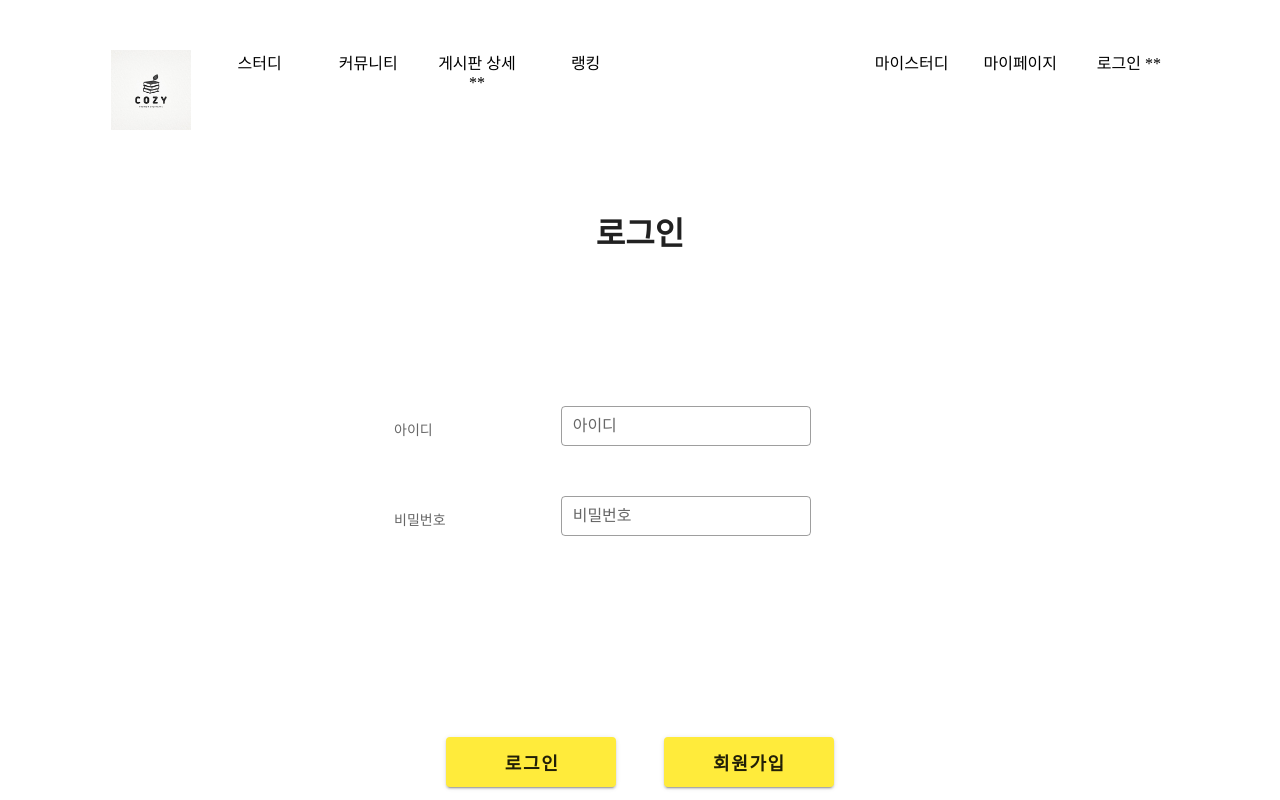
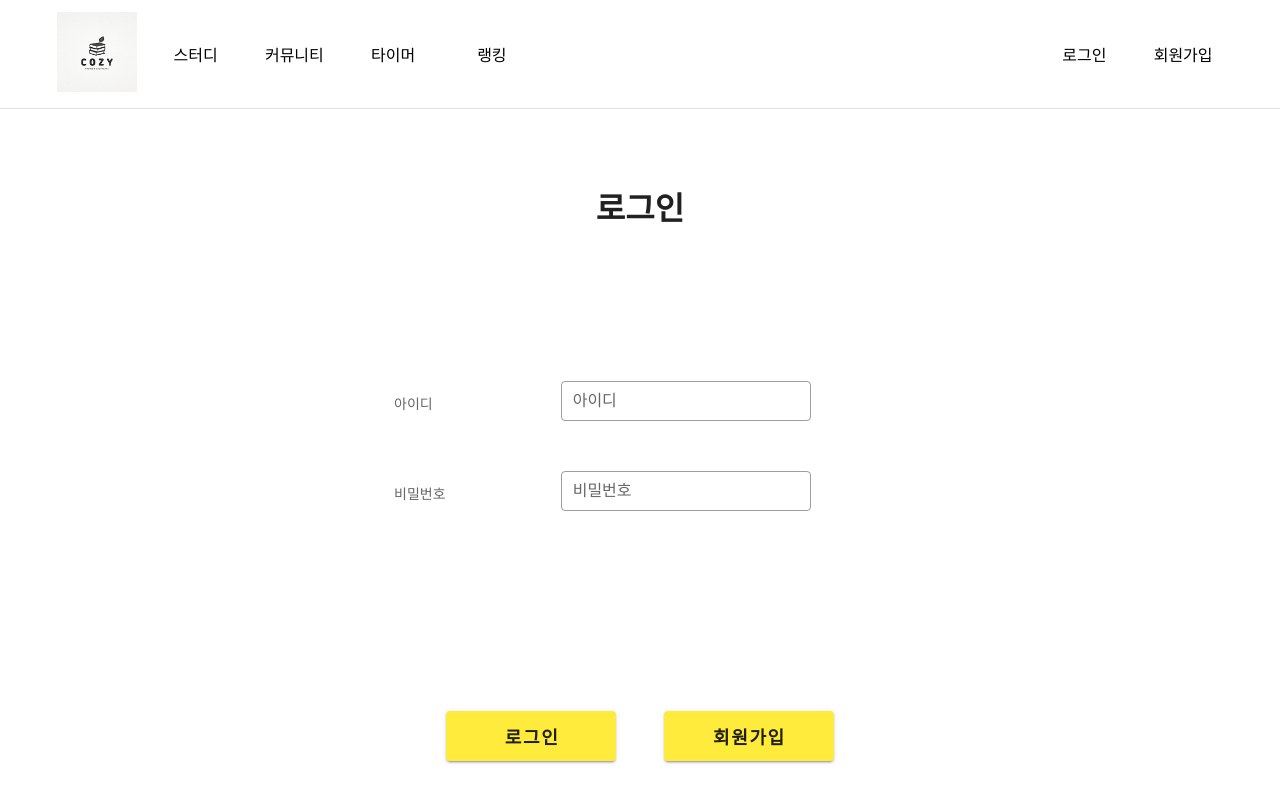
Before and after one commit to sweaterman/JUSTUDY, a Vue app in the folder front/justudy-front/: page /login in a window 1280 px wide. Shown: the top 800 px of the page. Built offline with nearby package versions, Linux system fonts and the light colour scheme.

Commit message:
feat : 헤더 파일 수정, SignIn -> SignUp rename

```diff
--- a/front/justudy-front/src/App.vue
+++ b/front/justudy-front/src/App.vue
@@ -1,6 +1,7 @@
 <template>
     <div>
         <NavHeader />
+        <v-divider></v-divider>
         <router-view></router-view>
         <NavFooter />
     </div>
--- a/front/justudy-front/src/components/common/NavHeader.vue
+++ b/front/justudy-front/src/components/common/NavHeader.vue
@@ -1,101 +1,75 @@
-<!-- <template>
-    <header :style="{marginTop: '5%', marginBottom: '5%'}">
-        <h1>
-            <a href="#" class="logo"><img alt="Vue logo" src="../../assets/logo.jpg" width="80" /></a>
-        </h1>
-        <div class="menuWrap">
-            <ul class="menu">
-                <li><a href="javascript:;">메뉴1</a></li>
-                <li><a href="javascript:;">메뉴2</a></li>
-                <li><a href="javascript:;">메뉴3</a></li>
-                <li><a href="javascript:;">메뉴4</a></li>
-            </ul>
-        </div>
-    </header>
-</template> -->
 <template>
-    <v-row :style="{marginTop: '3%'}">
-        <v-col cols="12" md="1" />
+    <v-container>
+        <v-row>
+            <!-- 좌측 Nav -->
+            <v-col cols="12" md="6" align="center">
+                <v-row justify="center">
+                    <v-col class="nav" cols="12" md="2">
+                        <a href="/" class="logo"><img alt="Vue logo" width="80" height="80" src="../../assets/logo.jpg" /></a>
+                    </v-col>
+                    <v-col class="nav" @click="moveTo('/study/search')" cols="3" md="2"><div class="hover">스터디</div></v-col>
+                    <v-col class="nav" @click="moveTo('/community')" cols="3" md="2"><div class="hover">커뮤니티</div></v-col>
+                    <v-col class="nav" @click="moveTo('/timer/study-start')" cols="3" md="2"><div class="hover">타이머</div></v-col>
+                    <v-col class="nav" cols="3" md="2"><div class="hover">랭킹</div></v-col>
+                    <v-col class="nav" cols="12" md="2"></v-col>
+                </v-row>
+            </v-col>
 
-        <v-col cols="12" md="1" justify="center" align="center">
-            <a href="/" class="logo"><img alt="Vue logo" width="80" height="80" src="../../assets/logo.jpg" /></a>
-        </v-col>
+            <!-- 우측 Nav (login X) -->
+            <v-col class="nav" cols="12" md="6" v-if="!isLogin">
+                <v-row>
+                    <v-col cols="0" md="8"></v-col>
+                    <v-col class="nav" @click="moveTo('/login')" cols="6" md="2"><div class="hover">로그인</div></v-col>
+                    <v-col class="nav" @click="moveTo('/signUp')" cols="6" md="2"><div class="hover">회원가입</div></v-col>
+                </v-row>
+            </v-col>
 
-        <v-col @click="movetostudysearch" cols="12" md="1" justify="center" align="center"> 스터디 </v-col>
-        <v-col @click="movetocommunity" cols="12" md="1" justify="center" align="center"> 커뮤니티 </v-col>
-        <v-col @click="movetocommunitycontent" cols="12" md="1" justify="center" align="center"> 게시판 상세 ** </v-col>
-        <v-col cols="12" md="1" justify="center" align="center"> 랭킹 </v-col>
-
-        <v-col cols="12" md="2" />
-
-        <v-col @click="movetomystudy" cols="12" md="1" justify="center" align="center"> 마이스터디 </v-col>
-        <v-col @click="movetomypage" cols="12" md="1" justify="center" align="center"> 마이페이지 </v-col>
-        <v-col @click="movetologin" cols="12" md="1" justify="center" align="center"> 로그인 ** </v-col>
-
-        <v-col cols="12" md="1" />
-    </v-row>
+            <!-- 우측 Nav (login O) -->
+            <v-col class="nav" cols="12" md="6" v-if="isLogin">
+                <v-row>
+                    <v-col cols="0" md="5"> </v-col>
+                    <v-col cols="12" md="7">
+                        <v-row>
+                            <v-col class="nav" @click="moveTo('/study/mystudy')" cols="4"><div class="hover">마이스터디</div></v-col>
+                            <v-col class="nav" @click="moveTo('/mypage')" cols="4"><div class="hover">마이페이지</div></v-col>
+                            <v-col class="nav" @click="moveTo('/')" cols="4"><div class="hover">로그아웃</div></v-col>
+                        </v-row>
+                    </v-col>
+                </v-row>
+            </v-col>
+        </v-row>
+    </v-container>
 </template>
 
 <script>
-// import TextButton from '../../components/common/TextButton.vue';
-
 export default {
     name: 'NavHeaderBar',
     components: {},
+    data() {
+        return {
+            isLogin: false
+        };
+    },
     methods: {
-        movetocommunity() {
-            window.location.href = ' /community';
-        },
-        movetomypage() {
-            window.location.href = ' /mypage';
-        },
-        movetocommunitycontent() {
-            window.location.href = ' /community/3/content';
-        },
-        movetologin() {
-            window.location.href = ' /login';
-        },
-        movetostudysearch() {
-            window.location.href = ' /study/search';
-        },
-        movetomystudy() {
-            window.location.href = ' /study/mystudy';
+        moveTo(link) {
+            window.location.href = link;
         }
     }
 };
 </script>
 
 <style scoped>
-header {
-    width: 100%;
-    text-align: center;
-    position: relative;
-    height: 120px;
-    border-bottom: 1px solid #35495e;
-}
-header h1 {
-    position: absolute;
-    top: 0;
-    left: 100px;
-}
-header ul.menu:after {
-    display: block;
-    clear: both;
-    content: '';
-}
-header ul.menu {
-    position: absolute;
-    top: 20px;
-    right: 50px;
-}
-header ul.menu li {
-    float: left;
-    padding: 10px 20px;
-    list-style: none;
+.nav {
+    display: flex;
+    justify-content: center;
+    align-items: center;
 }
 
-a {
-    text-decoration: none;
-    color: #333;
+.hover {
+    cursor: pointer;
+}
+
+.hover:hover {
+    color: gold;
 }
 </style>
--- a/front/justudy-front/src/router/loginRouter.js
+++ b/front/justudy-front/src/router/loginRouter.js
@@ -1,10 +1,10 @@
-import SignIn from '../views/Login/SignIn.vue';
+import SignUp from '../views/Login/SignUp.vue';
 import LogIn from '../views/Login/LogIn.vue';
 export default [
     {
-        path: '/signin',
-        name: 'SignIn',
-        component: SignIn
+        path: '/signUp',
+        name: 'SignUp',
+        component: SignUp
     },
     {
         path: '/login',
--- a/front/justudy-front/src/views/Login/SignIn.vue
+++ b/front/justudy-front/src/views/Login/SignUp.vue
@@ -223,7 +223,7 @@
 import TextButton from '../../components/common/TextButton.vue';
 
 export default {
-    name: 'SignInView',
+    name: 'SignUpView',
     components: {
         TextButton
     },
```
